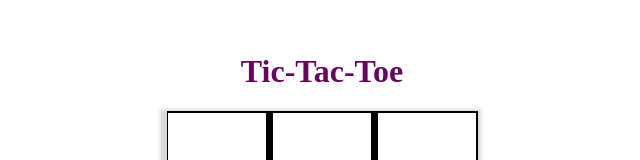
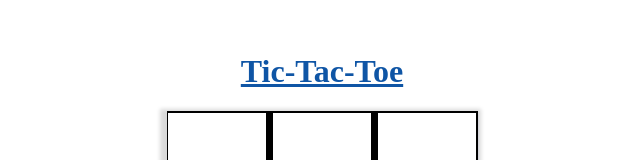
Before and after one commit to Fawaz-alAhmad/TicTacToe, a plain HTML site: page index.html in a window 1280 px wide. Shown: the part 173-333 px from the top of the page, without its empty margins (318-958 px from the left). Drawn offline with Linux system fonts and the light colour scheme.

Commit message:
added some styles to the title

```diff
--- a/styles.css
+++ b/styles.css
@@ -23,7 +23,8 @@ body {
 }
 .title h1{
   font-size: 2rem;
-  color: #66065e;
+  color: #0f55a5;
+  text-decoration: underline;
 }
 
 .board {
```
